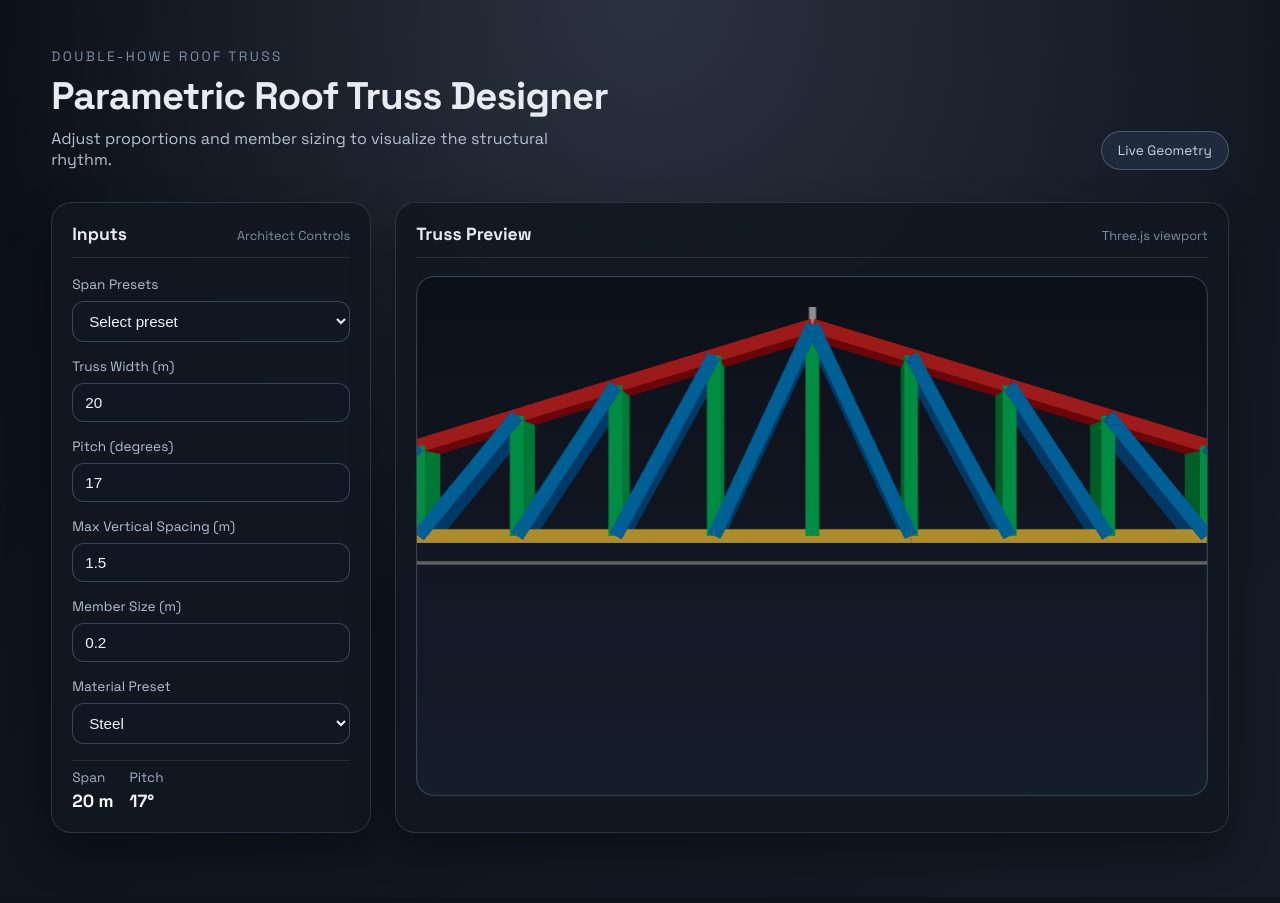
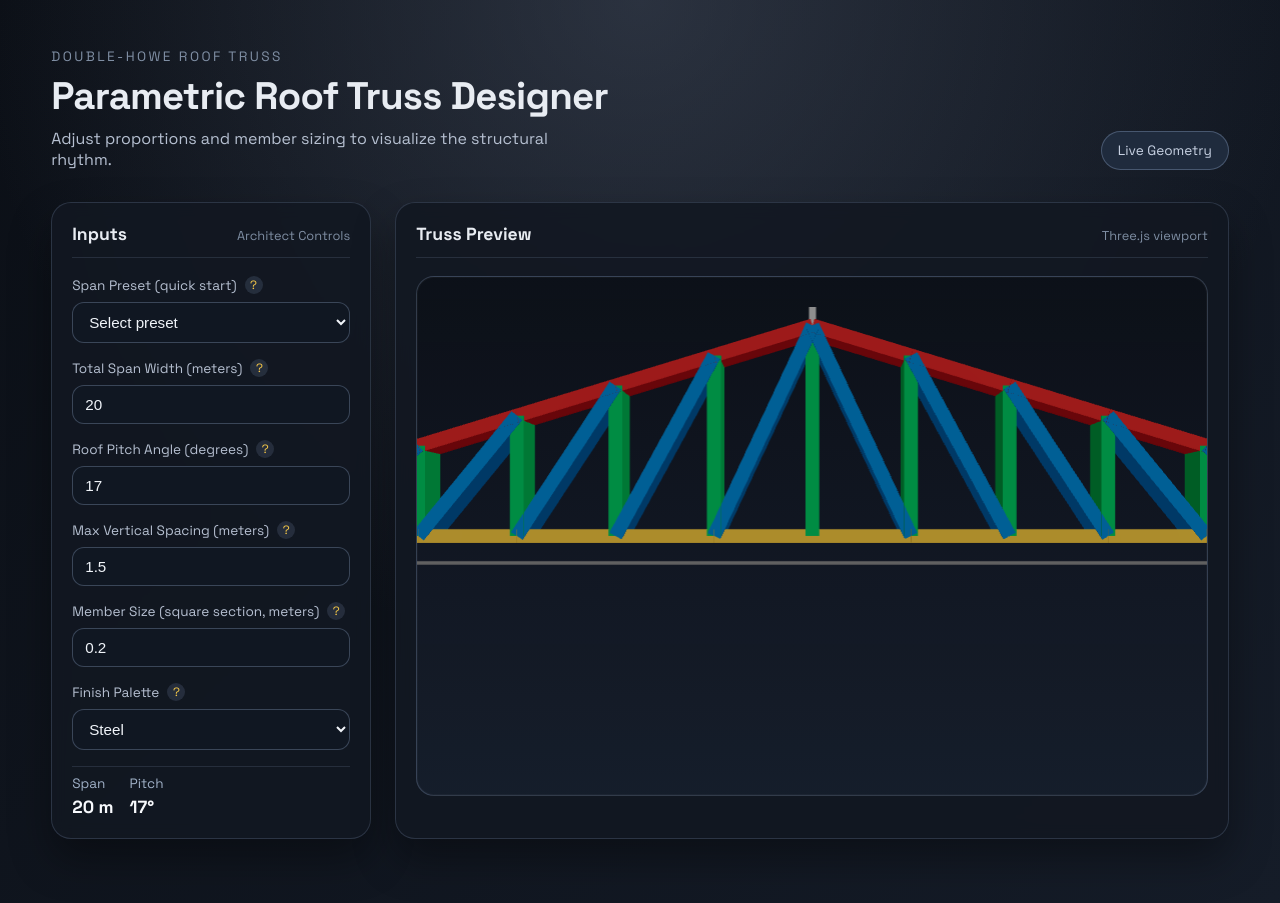
Before and after one commit to alp-kurt/roof-simulation-threejs, a React (Create React App) app: page / in a window 1280 px wide. Built offline with nearby package versions, Linux system fonts and the light colour scheme; a web font is replaced by a local one.

Commit message:
improve UI readability

```diff
--- a/src/App.css
+++ b/src/App.css
@@ -92,6 +92,9 @@
 }
 
 .Control-row label {
+  display: flex;
+  align-items: center;
+  gap: 8px;
   font-size: 0.85rem;
   color: #b6c0d1;
 }
@@ -142,6 +145,45 @@
   box-shadow: inset 0 0 0 1px rgba(255, 255, 255, 0.03);
 }
 
+.Help {
+  display: inline-flex;
+  align-items: center;
+  justify-content: center;
+  width: 18px;
+  height: 18px;
+  border-radius: 999px;
+  font-size: 12px;
+  background: rgba(120, 140, 170, 0.2);
+  color: #f7c948;
+  cursor: help;
+  position: relative;
+}
+
+.Help::after {
+  content: attr(data-help);
+  position: absolute;
+  left: 50%;
+  bottom: 130%;
+  transform: translateX(-50%) translateY(8px);
+  background: #1b2332;
+  color: #f2f6fb;
+  padding: 8px 10px;
+  border-radius: 8px;
+  font-size: 12px;
+  line-height: 1.4;
+  width: 220px;
+  opacity: 0;
+  pointer-events: none;
+  transition: opacity 0.2s ease, transform 0.2s ease;
+  box-shadow: 0 12px 30px rgba(0, 0, 0, 0.35);
+  z-index: 10;
+}
+
+.Help:hover::after {
+  opacity: 1;
+  transform: translateX(-50%) translateY(0);
+}
+
 @media (max-width: 960px) {
   .App-grid {
     grid-template-columns: 1fr;
--- a/src/App.tsx
+++ b/src/App.tsx
@@ -66,7 +66,10 @@ function App() {
               <span>Architect Controls</span>
             </div>
             <div className="Control-row">
-              <label htmlFor="preset">Span Presets</label>
+              <label htmlFor="preset">
+                Span Preset (quick start)
+                <span className="Help" data-help="Apply a vetted span, pitch, and spacing bundle to jump-start the layout.">?</span>
+              </label>
               <select
                 id="preset"
                 value=""
@@ -85,7 +88,10 @@ function App() {
               </select>
             </div>
             <div className="Control-row">
-              <label htmlFor="width">Truss Width (m)</label>
+              <label htmlFor="width">
+                Total Span Width (meters)
+                <span className="Help" data-help="Overall horizontal distance from left support to right support.">?</span>
+              </label>
               <input
                 id="width"
                 type="number"
@@ -94,7 +100,10 @@ function App() {
               />
             </div>
             <div className="Control-row">
-              <label htmlFor="pitch">Pitch (degrees)</label>
+              <label htmlFor="pitch">
+                Roof Pitch Angle (degrees)
+                <span className="Help" data-help="Angle from horizontal to the top chord; controls ridge height.">?</span>
+              </label>
               <input
                 id="pitch"
                 type="number"
@@ -103,7 +112,10 @@ function App() {
               />
             </div>
             <div className="Control-row">
-              <label htmlFor="spacing">Max Vertical Spacing (m)</label>
+              <label htmlFor="spacing">
+                Max Vertical Spacing (meters)
+                <span className="Help" data-help="Largest allowed gap between vertical members; sets panel count.">?</span>
+              </label>
               <input
                 id="spacing"
                 type="number"
@@ -112,7 +124,10 @@ function App() {
               />
             </div>
             <div className="Control-row">
-              <label htmlFor="memberSize">Member Size (m)</label>
+              <label htmlFor="memberSize">
+                Member Size (square section, meters)
+                <span className="Help" data-help="Visual thickness for each member in the 3D preview.">?</span>
+              </label>
               <input
                 id="memberSize"
                 type="number"
@@ -121,7 +136,10 @@ function App() {
               />
             </div>
             <div className="Control-row">
-              <label htmlFor="material">Material Preset</label>
+              <label htmlFor="material">
+                Finish Palette
+                <span className="Help" data-help="Color scheme to distinguish chord and web members quickly.">?</span>
+              </label>
               <select
                 id="material"
                 value={materialPreset}
```
